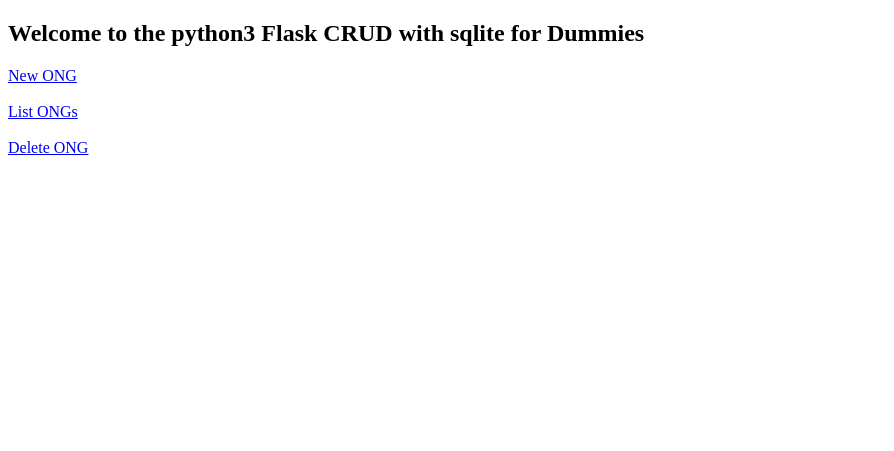
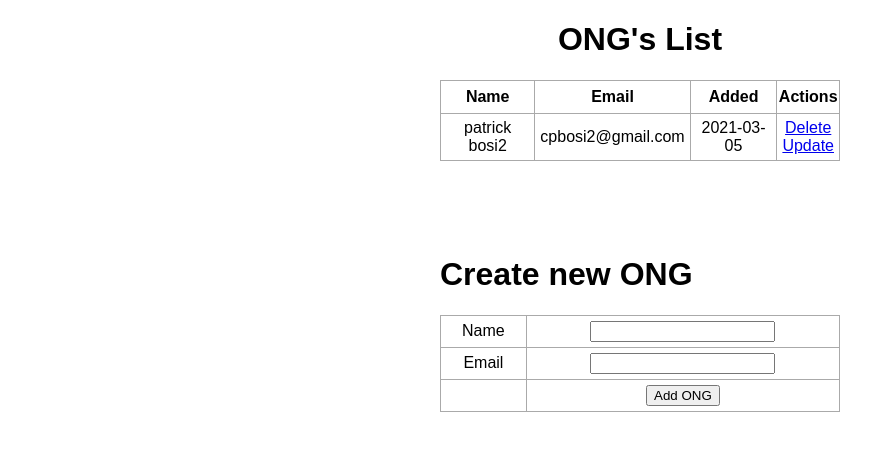
Before and after one commit to cpbosi/be-the-hero-py, a Flask app: page / in a window 1280 px wide. Shown: the top 451 px of the page, without its empty margins (0-894 px from the left). Run offline with Flask 2, Linux system fonts and the light colour scheme; data comes from the database, SQL or seed files in the repository; both versions use the stored data as it was after the commit.

Commit message:
improving use ORM

```diff
--- a/App.py
+++ /dev/null
@@ -1,62 +0,0 @@
-from flask import *
-import sqlite3
-
-app = Flask(__name__)
-
-@app.route('/')
-def index():
-    return render_template("index.html")
-
-@app.route('/newong')
-def newong():
-    return render_template("newong.html")
-
-@app.route('/saveong', methods = ["POST", "GET"])
-def saveong():
-    msg = "msg"
-    if request.method == "POST":
-        try:
-            name = request.form["name"]
-            email = request.form["email"]
-            whatsapp = request.form["whatsapp"]
-
-            with sqlite3.connect("ong.db") as con:
-                cur = con.cursor()
-                cur.execute("INSERT into Ong (name, email, whatsapp) values (?,?,?)",(name,email,whatsapp))
-                con.commit()
-                msg = "Ong successfully Added"
-        except:
-            con.rollback();
-            msg = "Error adding a Ong"
-        finally:
-            return render_template("success.html", msg = msg)
-            con.close()
-
-@app.route('/listong')
-def listong():
-    con = sqlite3.connect("ong.db")
-    con.row_factory = sqlite3.Row
-    cur = con.cursor()
-    cur.execute("select * from Ong")
-    rows = cur.fetchall()
-    return render_template("listong.html", rows = rows)
-
-
-@app.route('/deleteong')
-def deleteong():
-    return render_template("deleteong.html")
-
-@app.route('/delete', methods = ["POST"])
-def delete():
-    id = request.form["id"]
-    with sqlite3.connect("ong.db") as con:
-        try:
-            cur = con.cursor()
-            cur.execute("delete from Ong where id = ?",id)
-            msg = "Ong successfully deleted"
-        except:
-            msg = "can't be deleted"
-        finally:
-            return render_template("delete.html", msg = msg)
-
-app.run(debug = True)
--- /dev/null
+++ b/app.py
@@ -0,0 +1,70 @@
+from flask import Flask, render_template, url_for, request, redirect
+from flask_sqlalchemy import SQLAlchemy
+from datetime import datetime
+
+app = Flask(__name__)
+
+# database
+app.config['SQLALCHEMY_DATABASE_URI'] = 'sqlite:///db.sqlite3'
+app.config['SQLALCHEMY_TRACK_MODIFICATIONS'] = False
+
+# init DB
+db = SQLAlchemy(app)
+
+class OngModel(db.Model):
+    __tablename__ = 'ongs'
+    id = db.Column(db.Integer, primary_key=True)
+    name = db.Column(db.String(100))
+    email = db.Column(db.String(100))
+    date_created = db.Column(db.DateTime, default=datetime.utcnow)
+
+    def __repr__(self):
+        return f'Ong(id={self.id}, name={self.name}, email={self.email})'
+
+
+@app.route('/', methods=['POST', 'GET'])
+def index():
+    if request.method == "POST":
+        name = request.form["name"]
+        email = request.form["email"]
+        ong = OngModel(name=name, email=email)
+        try:
+            db.session.add(ong)
+            db.session.commit();
+            return redirect("/")
+        except:
+            return "Error adding a Ong"
+    else:
+        ongs = OngModel.query.order_by(OngModel.date_created).all()
+        return render_template("index.html", ongs=ongs)
+
+@app.route('/delete/<int:id>')
+def delete(id):
+    ong = OngModel.query.get_or_404(id)
+
+    try:
+        db.session.delete(ong)
+        db.session.commit()
+        return redirect("/")
+    except:
+        return "Error deleting ONG"
+
+@app.route('/update/<int:id>', methods=['POST', 'GET'])
+def update(id):
+    ong = OngModel.query.get_or_404(id)
+
+    if request.method == 'POST':
+        ong.name = request.form["name"]
+        ong.email = request.form["email"]
+
+        try:
+            db.session.commit()
+            return redirect('/')
+        except:
+            return "Error updating ONG"
+    else:
+        return render_template('update.html', ong=ong)
+
+
+if __name__ == "__main__":
+    app.run(debug = True)
--- /dev/null
+++ b/static/css/main.css
@@ -0,0 +1,35 @@
+body, html {
+    margin: 0;
+    font-family: sans-serif;
+}
+
+.content {
+    margin: 0 auto;
+    width: 400px;
+}
+
+table, td, th {
+    border: 1px solid #aaa;
+}
+
+table {
+    border-collapse: collapse;
+    width: 100%;
+}
+
+th {
+    height: 30px;
+}
+
+td {
+    text-align: center;
+    padding: 5px;
+}
+
+.form {
+    margin-top: 20px;
+}
+
+#content {
+    width: 70%;
+}
--- /dev/null
+++ b/templates/base.html
@@ -0,0 +1,16 @@
+<!DOCTYPE html>
+<html lang="en">
+
+<head>
+    <meta charset="UTF-8">
+    <meta name="viewport" content="width=device-width, initial-scale=1.0">
+    <meta http-equiv="X-UA-Compatible" content="ie=edge">
+    <link rel="stylesheet" href="{{ url_for('static', filename='css/main.css') }}">
+    {% block head %}{% endblock %}
+</head>
+
+<body>
+    {% block body %}{% endblock %}
+</body>
+
+</html>
--- a/templates/index.html
+++ b/templates/index.html
@@ -1,15 +1,58 @@
-<!DOCTYPE html>
-<html>
+{% extends 'base.html' %}
 
-<head>
-    <title>CRUD for Dummies</title>
-</head>
+{% block head %}
+<title>CRUD for Dummies</title>
+{% endblock %}
 
-<body>
-    <h2>Welcome to the python3 Flask CRUD with sqlite for Dummies</h2>
-    <a href="/newong">New ONG</a><br><br>
-    <a href="/listong">List ONGs</a><br><br>
-    <a href="/deleteong">Delete ONG</a><br><br>
-</body>
+{% block body %}
+<div class="content">
+    <h1 style="text-align: center">ONG's List</h1>
+    {% if ongs|length < 1 %} <h4 style="text-align: center">There are no ONGs. Create one below!</h4>
+        {% else %}
+        <table>
+            <tr>
+                <th>Name</th>
+                <th>Email</th>
+                <th>Added</th>
+                <th>Actions</th>
+            </tr>
+            {% for ong in ongs %}
+            <tr>
+                <td>{{ ong.name }}</td>
+                <td>{{ ong.email }}</td>
+                <td>{{ ong.date_created.date() }}</td>
+                <td>
+                    <a href="/delete/{{ong.id}}">Delete</a>
+                    <br>
+                    <a href="/update/{{ong.id}}">Update</a>
+                </td>
+            </tr>
+            {% endfor %}
+        </table>
+        {% endif %}
 
-</html>
+        <div class="form">
+            <!-- AJUSTAR NO CSS -->
+            <br><br><br>
+            <h1>Create new ONG</h1>
+            <form action="/" method="POST">
+                <table>
+                    <tr>
+                        <td>Name</td>
+                        <td><input type="text" name="name" id="name"></td>
+                    </tr>
+                    <tr>
+                        <td>Email</td>
+                        <td><input type="email" name="email" id="email"></td>
+                    </tr>
+                    <tr>
+                        <td></td>
+                        <td>
+                            <input type="submit" value="Add ONG">
+                        </td>
+                    </tr>
+                </table>
+            </form>
+        </div>
+</div>
+{% endblock %}
```
Also changed, not shown: OngDB.py (deleted, +0 -9 lines), requirements.txt (added, +32 -0 lines), templates/delete.html (deleted, +0 -13 lines), templates/deleteong.html (deleted, +0 -18 lines), templates/listong.html (deleted, +0 -52 lines), templates/newong.html (deleted, +0 -31 lines), templates/success.html (deleted, +0 -13 lines), templates/update.html (added, +29 -0 lines), db.sqlite3 (added), 2 other files.
